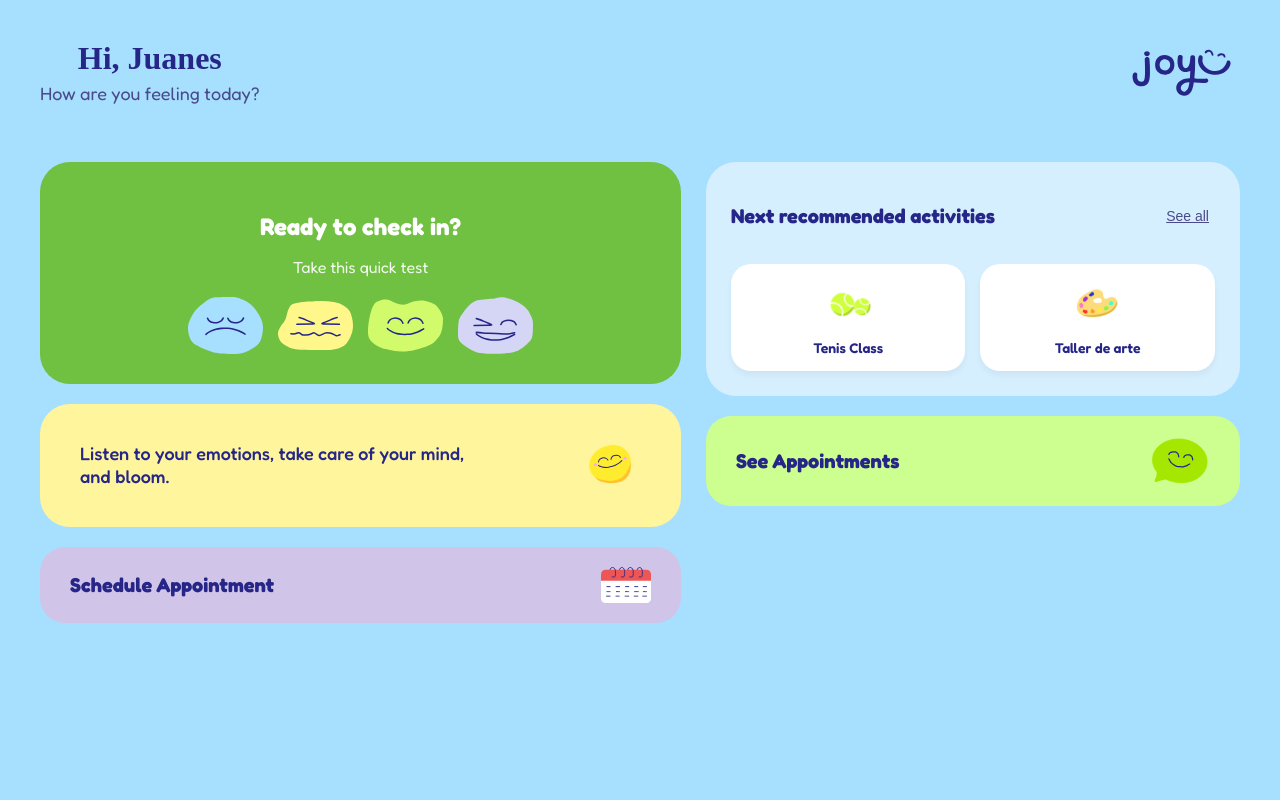
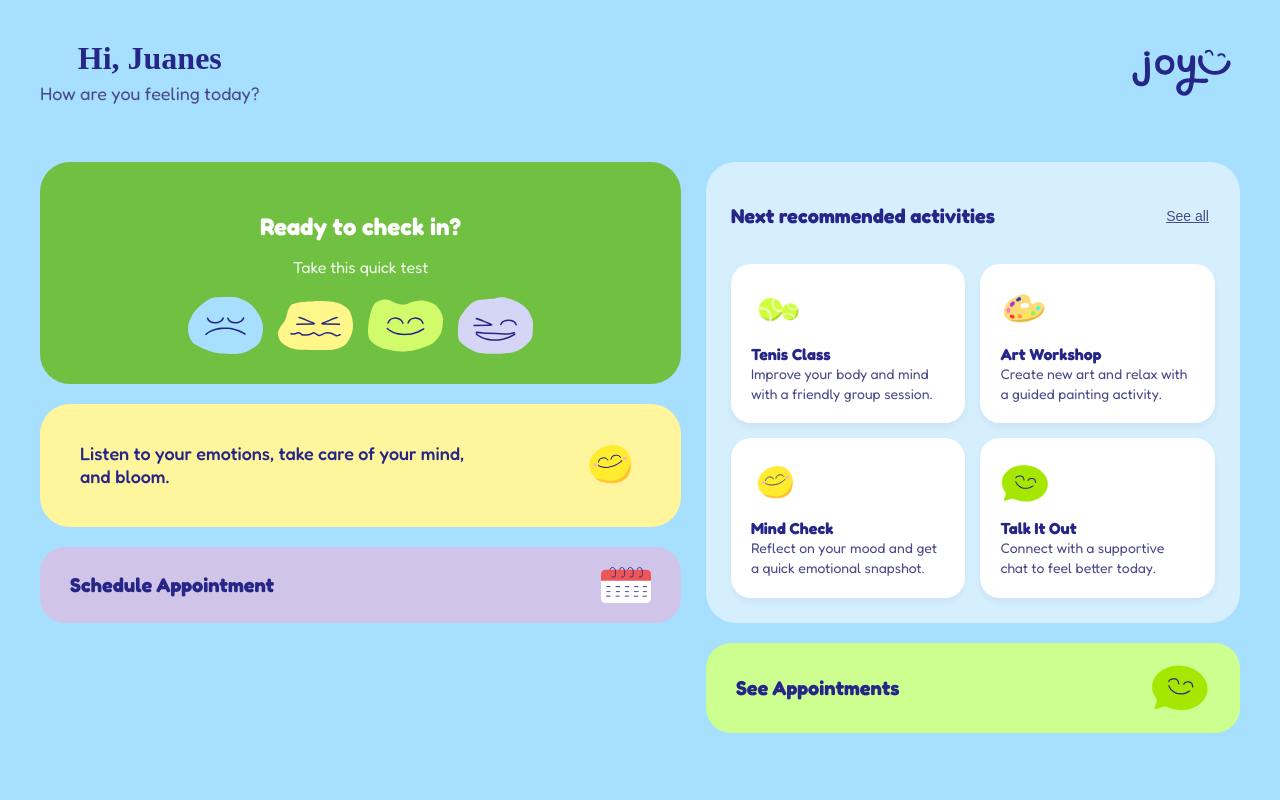
Before and after one commit to dinamarcano/JOYU, a React (Vite) app: page /home in a window 1280 px wide. Shown: the top 800 px of the page. Built offline with nearby package versions, Linux system fonts and the light colour scheme; a web font is replaced by a local one.

Commit message:
feat(home): render Joyu item list in Home using mock data

```diff
--- a/src/pages/Home.tsx
+++ b/src/pages/Home.tsx
@@ -8,9 +8,8 @@ import feliz from '../assets/home-icons/FelizRadiante (MoradoLila).svg'
 import iconoCalendario from '../assets/home-icons/icono de Calendario.svg'
 import logoJoyuOscuro from '../assets/home-icons/Logo de Joyu oscuro.svg'
 import neutral from '../assets/home-icons/NeutralCalmado (Verde claro).svg'
-import paletaPintor from '../assets/home-icons/Paleta de Pintor (Para talleres de arte)..svg'
-import pelotasTenis from '../assets/home-icons/Pelotas de Tenis (Para clases deportivas).svg'
 import triste from '../assets/home-icons/TristeCansado (Azul).svg'
+import { joyuItems } from '../data/joyuData'
 
 export const Home = () => {
   return (
@@ -57,15 +56,15 @@ export const Home = () => {
               <button className="view-all">See all</button>
             </div>
             <div className="activities-grid">
-              {/* Aquí luego crearemos un componente para las tarjetas pequeñas */}
-              <div className="activity-item">
-                <img src={pelotasTenis} alt="Tenis" />
-                <p>Tenis Class</p>
-              </div>
-              <div className="activity-item">
-                <img src={paletaPintor} alt="Arte" />
-                <p>Taller de arte</p>
-              </div>
+              {joyuItems.map((item) => (
+                <div key={item.id} className="activity-item">
+                  <img src={item.image} alt={item.title} />
+                  <div>
+                    <h3>{item.title}</h3>
+                    <p>{item.description}</p>
+                  </div>
+                </div>
+              ))}
             </div>
           </section>
 
--- a/src/styles/home.css
+++ b/src/styles/home.css
@@ -169,11 +169,11 @@
 .activity-item {
   background-color: white;
   border-radius: 20px;
-  padding: 15px;
-  text-align: center;
+  padding: 20px;
+  text-align: left;
   display: flex;
   flex-direction: column;
-  align-items: center;
+  align-items: flex-start;
   gap: 10px;
   box-shadow: 0 4px 6px rgba(0,0,0,0.05); /* Sombra suave */
 }
@@ -184,10 +184,16 @@
   object-fit: contain;
 }
 
+.activity-item h3 {
+  font-size: 16px;
+  margin: 0;
+}
+
 .activity-item p {
   font-size: 14px;
-  font-weight: 600;
+  color: #4a4a8a;
   margin: 0;
+  line-height: 1.4;
 }
 
 /* Botón Verde Lima (See Appointments) */
```
